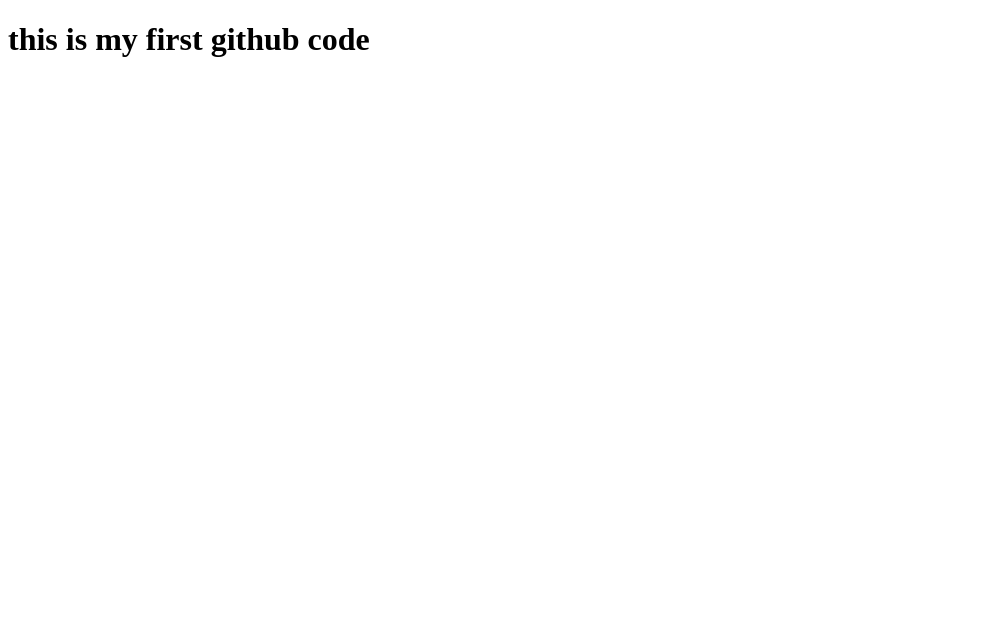
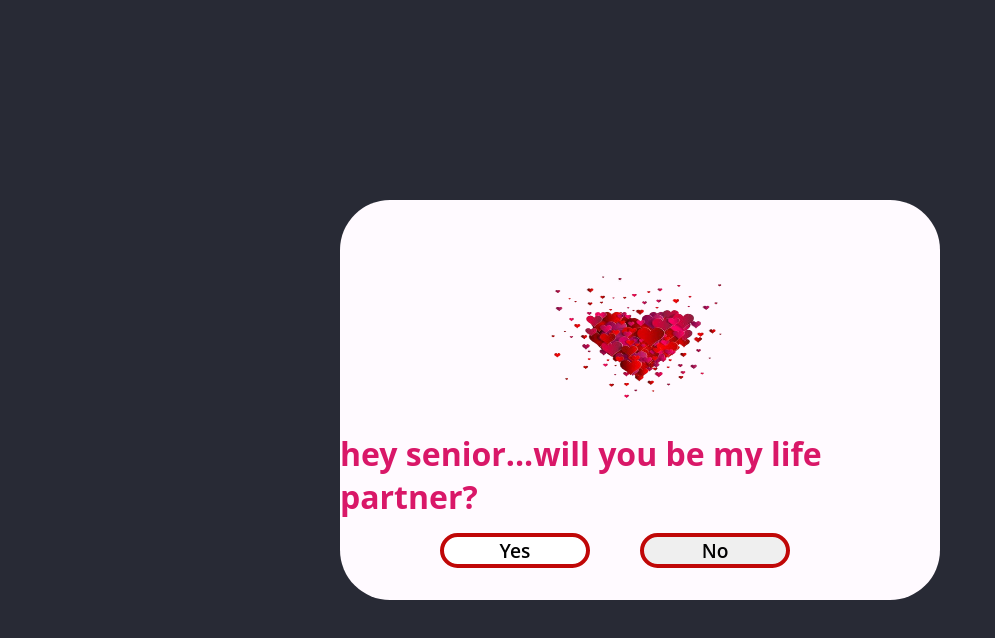
Before and after one commit to zinuk60/My-First-repo, a plain HTML site: page index.html in a window 1280 px wide. Shown: the whole page, without its empty margins (0-995 px from the left). Drawn offline with Linux system fonts and the light colour scheme.

Commit message:
my love language

```diff
--- a/index.html
+++ b/index.html
@@ -1,11 +1,26 @@
+
 <!DOCTYPE html>
 <html lang="en">
 <head>
     <meta charset="UTF-8">
-    <meta name="viewport" content="width=device-width, initial-scale=1.0">
-    <title>Document</title>
+    <meta name="viewport" content="width=, initial-scale=1.0">
+    <title></title>
+    <link rel="stylesheet" href="style.css">
 </head>
 <body>
-    <h1>this is my first github code</h1>
+    <div class="dd">
+        <img src="2.png" alt="love">
+    <h1 class="ff" > hey senior...will you be my life partner? </h1>
+
+     <div class="zz">
+        <button class="qq">Yes</button>
+        <button class="zq">No</button>
+
+
+     </div>
+    </div>
+
+<script src="project.js"></script>
+
 </body>
 </html>
--- /dev/null
+++ b/project.js
@@ -0,0 +1,18 @@
+const dd=document.querySelector('.dd');
+const ff =document.querySelector('.ff');
+const qq =document.querySelector('.qq');
+const zq =document.querySelector('.zq');
+const ddRect = dd.getBoundingClientRect();
+const zqReact =zq.getBoundingClientRect();
+qq.addEventListener('click',() => {
+    ff.innerText = 'love you pronomita';
+    });
+zq.addEventListener('mouseover' , ()=> {
+    const i = Math.floor(Math.random() *
+    (ddRect.width - zqReact.width))
+    +1;
+    const j = Math.floor(Math.random() *
+    (ddRect.height - zqReact.height)) + 1 ;
+    zq.style.left = i + 'px';
+    zq.style.top = j + 'px';
+});
--- /dev/null
+++ b/style.css
@@ -0,0 +1,77 @@
+
+*{
+    margin: 0;
+    padding: 0;
+    box-sizing: border-box;
+    font-family: "open sans", sans-serif;
+}
+*::selection{
+    background:rgb(47, 167, 247) ;
+    color: #da2a73;
+}
+body{ display: flex;
+     justify-content: center;
+   align-items: center;
+   min-height: 100vh;
+   background: #282A35;
+
+}
+h1{
+    font-size: 2em;
+   color: hsl(335, 81%, 47%);
+   margin: 15px 0;
+}
+.dd {
+    position: relative;
+    width: 600px;
+    height: 400px;
+    background-color: #fffaff;
+    border-radius: 50px;
+    display: flex;
+    justify-content: center;
+    align-items: center;
+    flex-direction: column;
+
+}
+img{width: 190px;
+    height: 150px;
+
+}
+button{
+    position:absolute;
+    width: 150px;
+    height: inherit;
+    font-size: 1.2em;
+    color: #000000;
+    font-weight:600;
+    border-radius: 60px;
+
+    outline: none;
+    cursor: pointer;
+    box-shadow: 0 2px 4px rgba(0, 0, 0, -5);
+
+
+}
+button:hover{
+    transition-delay: 0s,1s;
+    color: #606060;
+    box-shadow:
+      0 0 100px hwb(0 19% 20%),
+
+      0 0 160px #ff0000;
+        }
+button:nth-child(1){
+    margin-left: -200px;
+    background: #ffffff;
+}
+button:nth-child(2){
+    margin-right: -200px;
+    color: #010102;
+
+}
+.qq{
+    border: 4px solid rgb(192, 7, 7);
+}
+.zq{
+    border: 4px solid rgb(192, 7, 7);
+}
```
Also changed, not shown: 2.png (added), programming hero pass.png (added).
